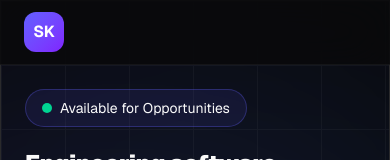
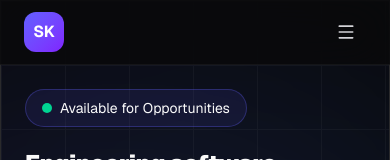
Before and after one commit to devsiddhartha31/devsiddhartha31.github.io, a Next.js app: page / in a window 390 px wide. Shown: the top 160 px of the page. Built offline with nearby package versions, Linux system fonts and the light colour scheme.

Commit message:
feat(navbar): add mobile hamburger menu button

```diff
--- a/components/layout/Navbar.tsx
+++ b/components/layout/Navbar.tsx
@@ -1,5 +1,6 @@
 import Link from "next/link";
 
+import { Menu } from "lucide-react";
 import Container from "@/components/ui/Container";
 import Button from "@/components/ui/Button";
 
@@ -44,6 +45,16 @@ export default function Navbar() {
               </Link>
             ))}
           </div>
+
+          <div className="md:hidden">
+            <Button
+              variant="ghost"
+              size="icon"
+              aria-label="Open navigation menu"
+            >
+              <Menu className="h-5 w-5" />
+            </Button>
+          </div>
         </nav>
       </Container>
     </header>
```
